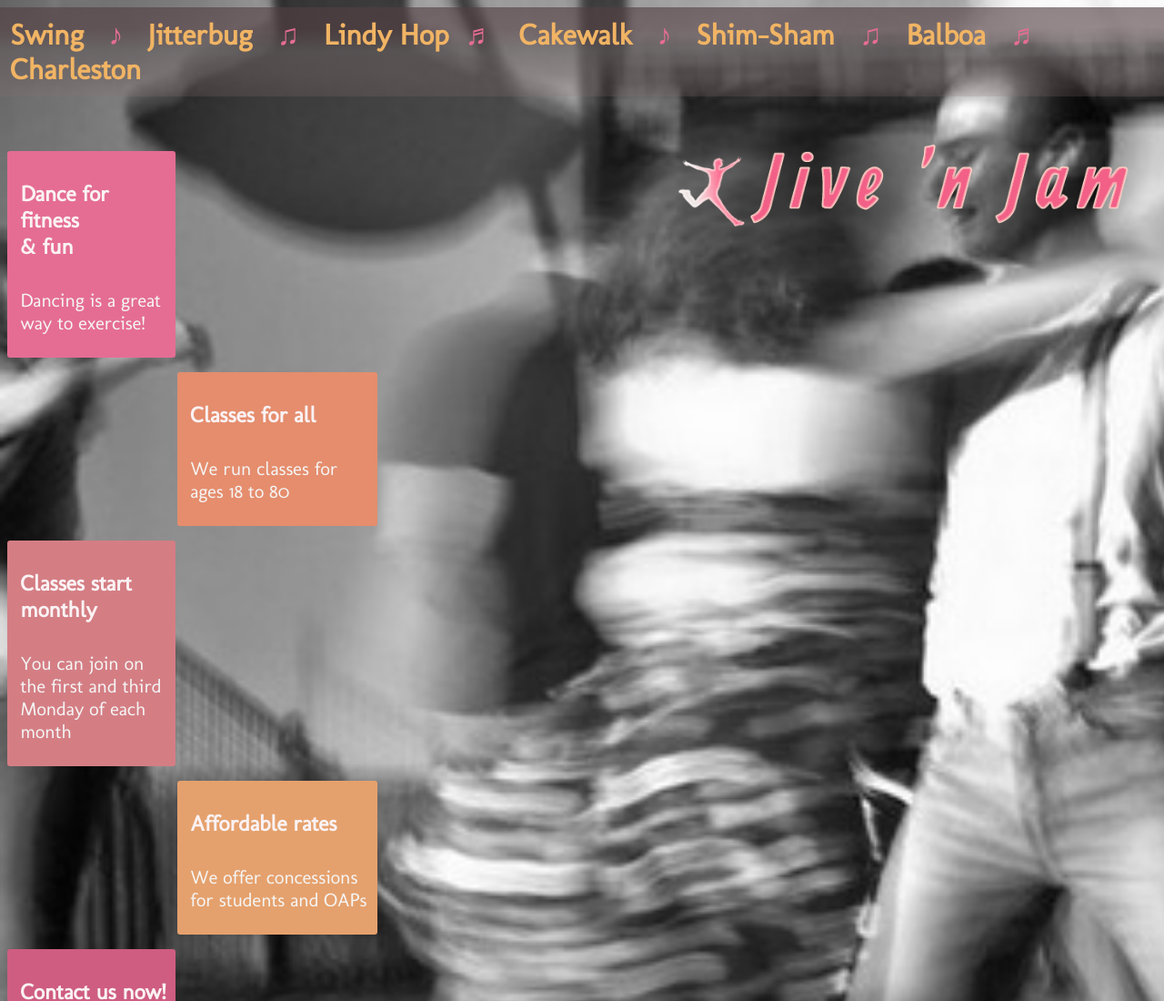
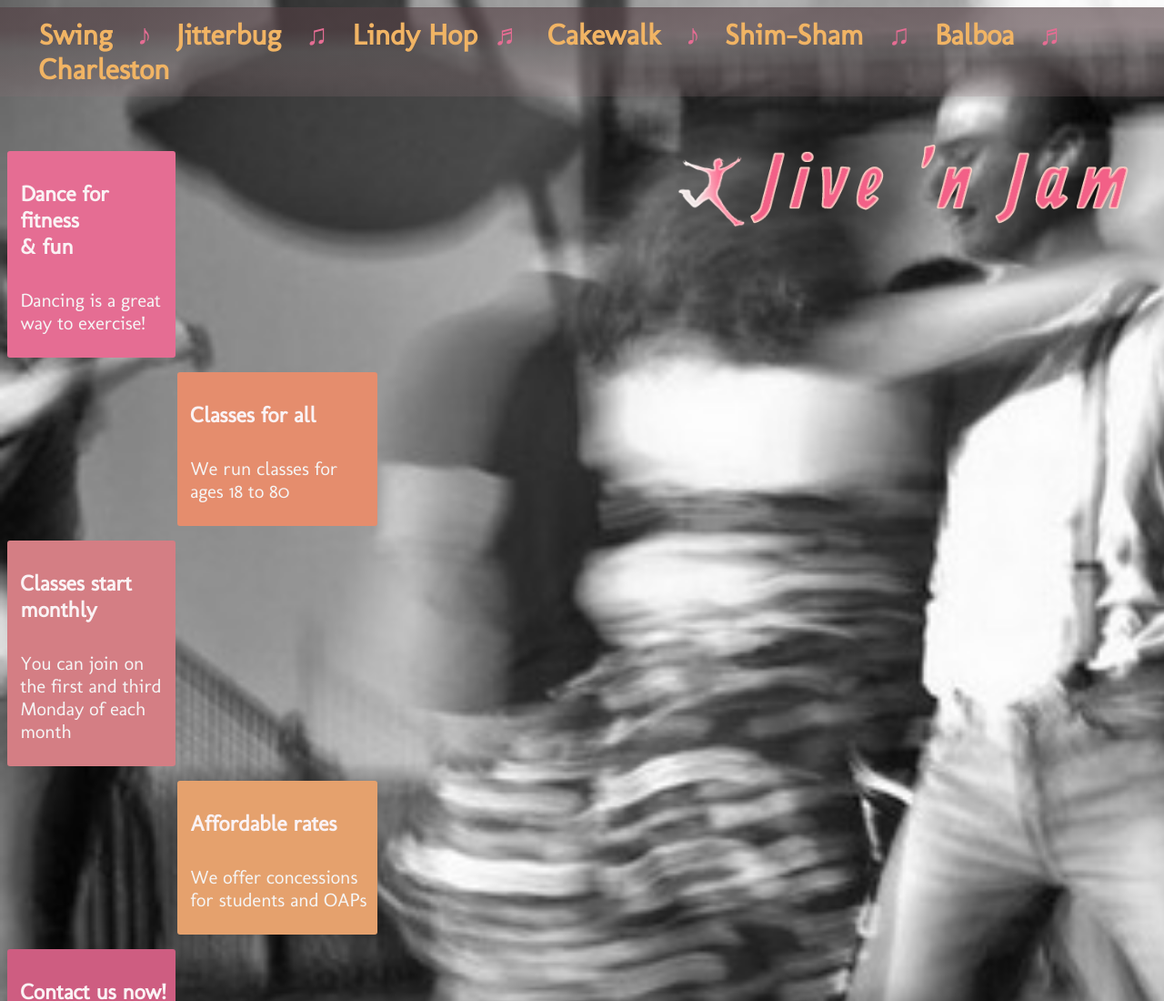
Before and after one commit to MissArray/jive-n-jam, a plain HTML site: page index.html in a window 1280 px wide. Shown: the top 1100 px of the page at 91% size. Drawn offline with Linux system fonts and the light colour scheme.

Commit message:
Changed header

```diff
--- a/style.css
+++ b/style.css
@@ -198,7 +198,6 @@ footer {
 		margin-bottom: 3vh;
 		padding: 0.7rem;
 		background: linear-gradient(#533f43a1, #533f439a, #645d5e9f, #6e60627e, #8f737834);
-		/* background-color: #756469f5; */
 		}
 
 	#logo {
@@ -212,6 +211,8 @@ footer {
 
 	h3 {
 		margin: auto;
+		min-width: 90%;
+		max-width: 95%;
 		font-size: 2rem;
 		text-align: left;
 		font-family: 'Molengo', sans-serif;
```
